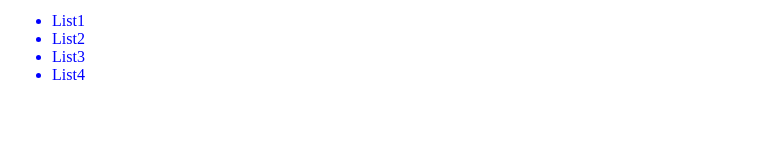
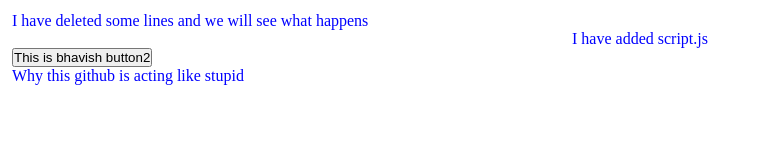
Before and after one commit to bhavishassai/practice, a plain HTML site: page index.html in a window 1280 px wide. Shown: the whole page, without its empty margins (0-759 px from the left). Drawn offline with Linux system fonts and the light colour scheme.

Commit message:
Revert "made changes in every file"

```diff
--- a/index.html
+++ b/index.html
@@ -7,12 +7,19 @@
     <link rel="stylesheet" href="styles.css">
     <link rel="script" href="script.js"  >
 
-<ul>
-    <li>List1</li>
-    <li>List2</li>
-    <li>List3</li>
-    <li>List4</li>
-</ul>
+</head>
+
+
+<p> I have deleted some lines and we will see what happens</p>
+
+<center >I have added script.js</center>
+<button>This is bhavish button2 </button>
+
+
+
+<div>
+    <p>Why this github is acting like stupid</p>
+</div>
 
 
 <body>
--- a/script.js
+++ b/script.js
@@ -1 +1,2 @@
-// Some script
+// THis is the script
+// making changes
--- a/styles.css
+++ b/styles.css
@@ -1,10 +1,9 @@
 *{
     margin: 0;
-
+    padding: 0;
 }
 
 h1{
- font-size: 24;
   color: red;
 }
 
```
